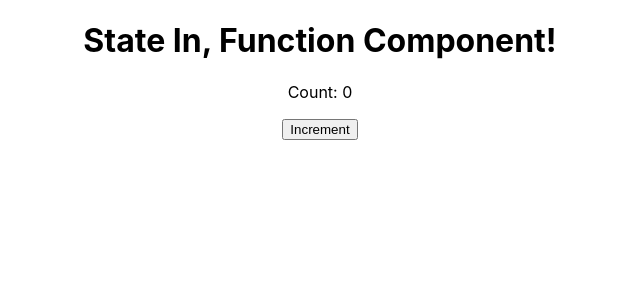
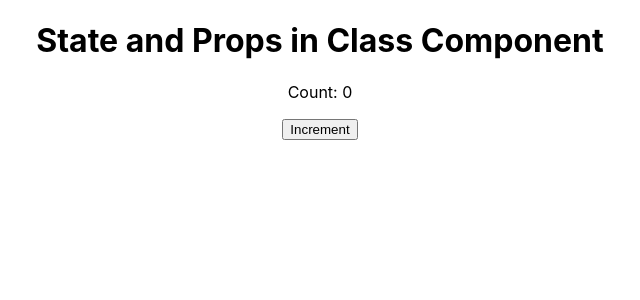
Before and after one commit to krishansharma11/30DaysOfReact, a React (Create React App) app in the folder react_course/: page / in a window 1280 px wide. Shown: the top 300 px of the page, without its empty margins (320-960 px from the left). Built offline with nearby package versions, Linux system fonts and the light colour scheme.

Commit message:
props and state in class component

```diff
--- a/react_course/src/App.js
+++ b/react_course/src/App.js
@@ -1,26 +1,33 @@
 import './App.css';
 import React, { useState } from 'react';
 
-function App() {
+class App extends React.Component {
 
-  const [count, setCount] = useState(0);
-  function Welcome(props) {
-    return <h1>State In, {props.msg}!</h1>;
+  constructor(props) {
+    super()
+    this.state = { count: 0 }
   }
 
-  function UpdateCount(props) {
-    return setCount(props.data + 1)
-
+  Welcome = (props) => {
+    return <h1>State and Props in {props.msg}</h1>
   }
 
-  return (
-    <div className="App">
-      <Welcome msg="Function Component" />
-      <p>Count: {count}</p>
-      <button onClick={() => UpdateCount({ data: count })}>Increment</button>
+  UpdateCount = () => {
+    this.setState((prevState) => ({
+      count: prevState.count + 1,
+    }));
+  }
 
-    </div>
-  );
+  render() {
+    return (
+      <div className="App">
+        <this.Welcome msg="Class Component" />
+        <p>Count: {this.state.count}</p>
+        <button onClick={this.UpdateCount}>Increment</button>
+
+      </div>
+    );
+  }
 }
 
 
```
